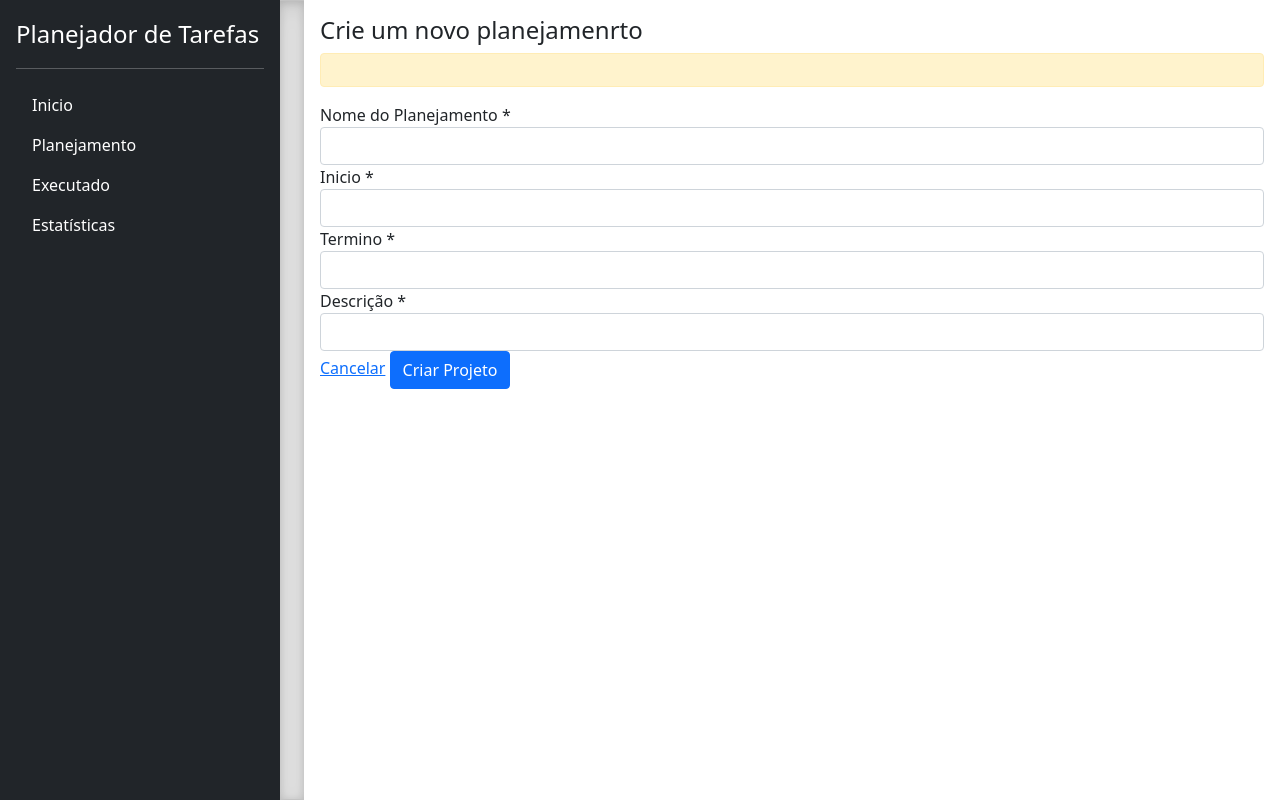
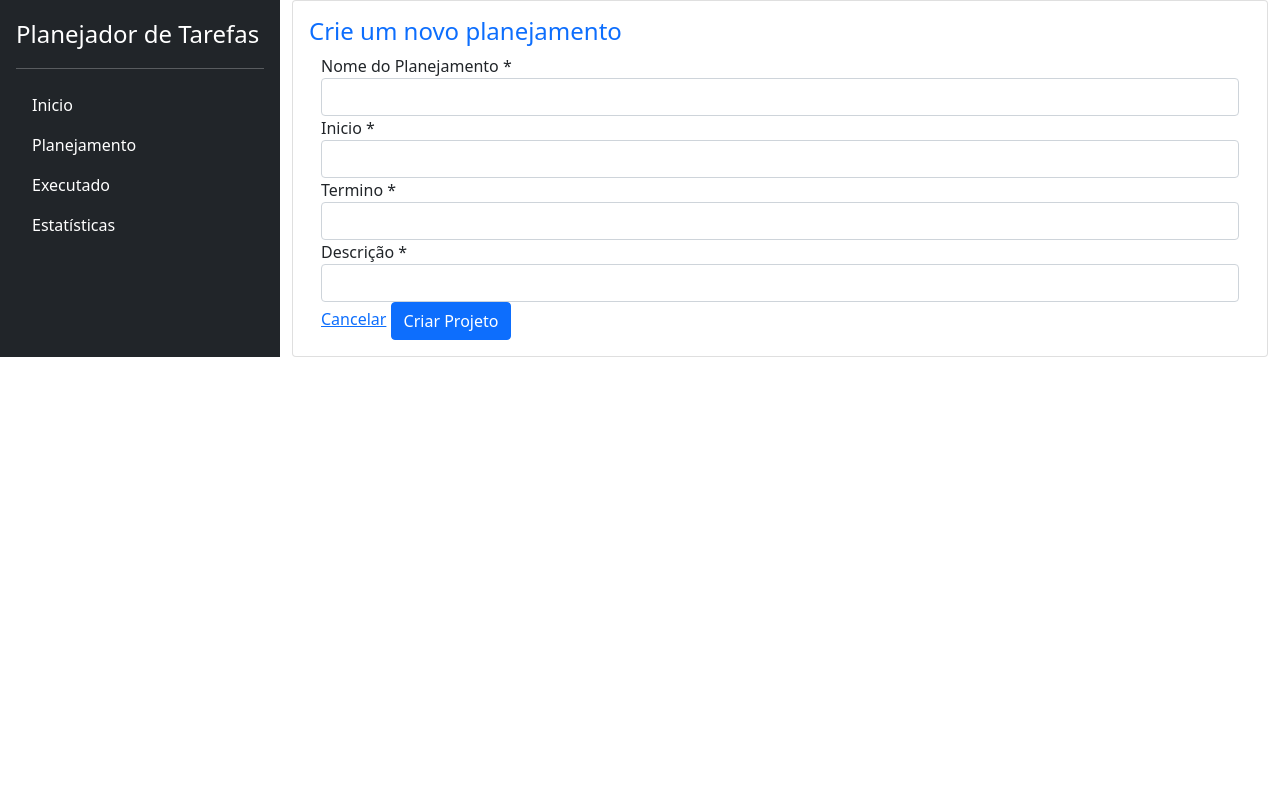
Before and after one commit to ThiAABrown/organizadordetarefas, a Django app: page /planejamento/ in a window 1280 px wide. Run offline with Django 4.2, Linux system fonts and the light colour scheme; some libraries are stand-ins or nearby versions.

Commit message:
Card na base

```diff
--- a/core/templates/base.html
+++ b/core/templates/base.html
@@ -68,9 +68,13 @@
         </ul>
       </div>
 
-      <div class="b-example-divider"></div>
-
-      {% block conteudo %} {% endblock conteudo %}
+      <div class="container-fluid">
+        <div class="card">
+          <div class="card-body">
+            {% block conteudo %} {% endblock conteudo %}
+          </div>
+        </div>
+      </div>
 
     </main>
 
--- a/core/templates/criar_planejamento.html
+++ b/core/templates/criar_planejamento.html
@@ -1,16 +1,11 @@
 {% extends "base.html" %}
 
 {% block conteudo %}
-<div class="card-body">
-    <h4 class="texto-primary">
-        Crie um novo planejamenrto
+<h4 class="text-primary">
+    Crie um novo planejamento
 </h4>
 
-    <div class="container2">
-
-        <div class="alert alert-warning" role="alert">
-            {{ form.errors }}
-        </div>
+<div class="container">
 
     {% if form.errors %}
         {% for field in form %}
@@ -53,7 +48,6 @@
     {% endif %}
 </div>
 
-</div>
 
 
 {% endblock conteudo %}
```
Also changed, not shown: core/templates/index.html (+3 -9 lines). Lines whose indentation alone changed are shown as unchanged.
